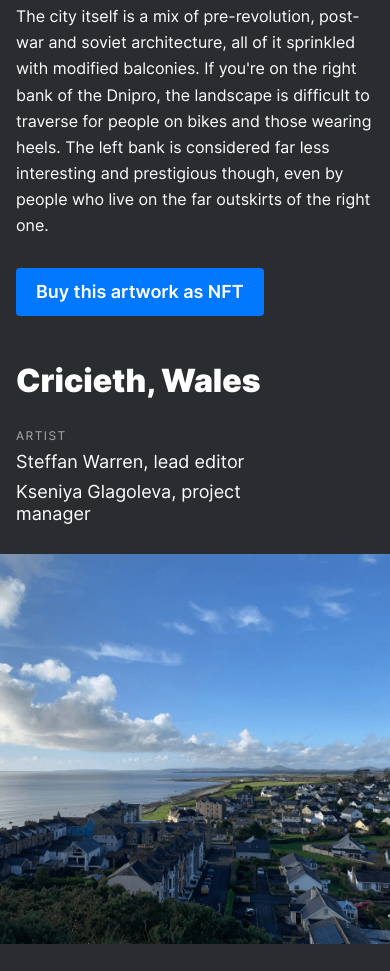
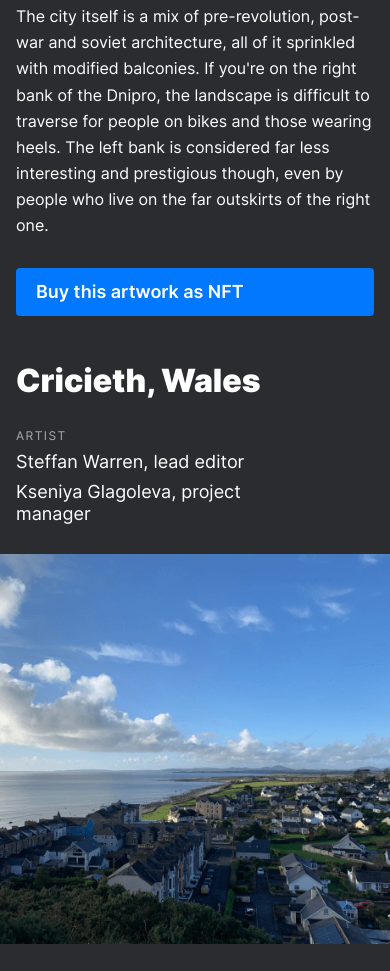
Before and after one commit to MarianaMehedyniuk/web_project_3, a plain HTML site: page index.html in a window 390 px wide. Shown: the part 4730-5701 px from the top of the page. Drawn offline with Linux system fonts and the light colour scheme.

Commit message:
fix button width

```diff
--- a/blocks/place/__button/place__button.css
+++ b/blocks/place/__button/place__button.css
@@ -6,5 +6,7 @@
   .place__button {
     max-width: 495px;
     margin: 0 16px 0 16px;
+    width: calc(100% - 32px);
+    box-sizing: border-box;
   }
 }
--- a/pages/index.css
+++ b/pages/index.css
@@ -16,8 +16,8 @@
 @import url(../blocks/photo-grid/__item/photo-grid__item.css);
 @import url(../blocks/places/places.css);
 @import url(../blocks/place/place.css);
+@import url(../blocks/button/button.css);
 @import url(../blocks/place/__button/place__button.css);
-@import url(../blocks/button/button.css);
 @import url(../blocks/place/__title/place__title.css);
 @import url(../blocks/place/__artist/place__artist.css);
 @import url(../blocks/place/__text/place__text.css);
```
